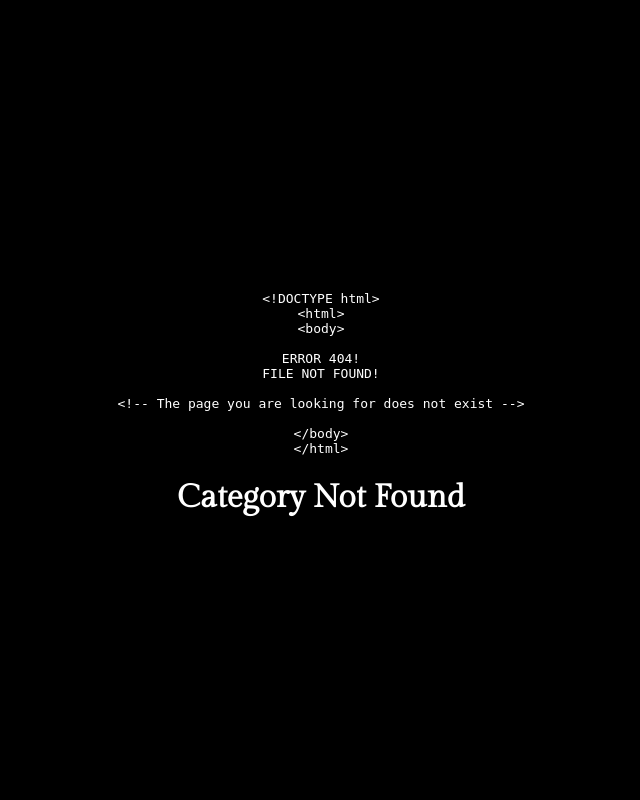
After one commit to Devesh369/django-blog, a Django app: template templates/404.html in a window 1280 px wide. The commit adds this page. Shown: the whole page, without its empty margins (319-959 px from the left). Run offline with Django 5.2, Linux system fonts and the light colour scheme; the template is opened without the code that fills it, so the values that code supplies are empty.

Commit message:
posts by cat

```diff
--- a/blog_main/urls.py
+++ b/blog_main/urls.py
@@ -15,12 +15,15 @@ Including another URLconf
     2. Add a URL to urlpatterns:  path('blog/', include('blog.urls'))
 """
 from django.contrib import admin
-from django.urls import path
+from django.urls import path , include
 from . import views
 from django.conf.urls.static import static
 from django.conf import settings
 
+handler404 = 'blog_main.views.page_not_found'
+
 urlpatterns = [
     path('admin/', admin.site.urls),
-    path('',views.home, name='home')
+    path('',views.home, name='home'),
+    path('category/', include('blogs.urls'))
 ]+ static(settings.MEDIA_URL, document_root=settings.MEDIA_ROOT)
--- /dev/null
+++ b/blogs/context_processors.py
@@ -0,0 +1,7 @@
+from .models import Category
+
+
+
+def get_categories(request):
+    categories= Category.objects.all()
+    return dict(categories=categories)
--- /dev/null
+++ b/blogs/urls.py
@@ -0,0 +1,8 @@
+from django.urls import path
+from . import views
+
+
+urlpatterns = [
+
+    path('<int:category_id>/', views.posts_by_category,name='posts_by_category')
+]
--- /dev/null
+++ b/templates/404.html
@@ -0,0 +1,69 @@
+<!DOCTYPE html>
+<html lang="en">
+<head>
+    <meta charset="UTF-8">
+    <title>404 - Page Not Found</title>
+
+    <style>
+        @import url('https://fonts.googleapis.com/css?family=Gilda+Display');
+
+      html, body {
+    height: 100%;
+    margin: 0;
+    background-color: black;
+    color: white;
+    font-family: 'Gilda Display', serif;
+}
+
+/* CENTER EVERYTHING */
+body {
+    display: flex;
+    justify-content: center;
+    align-items: center;
+}
+
+/* Remove absolute positioning */
+.error {
+    text-align: center;
+    animation: noise-3 1s linear infinite;
+}
+
+.wrap {
+    position: static;
+}
+
+.info {
+    position: static;
+    margin-top: 20px;
+}
+    </style>
+</head>
+
+<body>
+
+<div class="error">
+    <div class="wrap">
+        <div class="404">
+<pre><code>
+<span class="green">&lt;!DOCTYPE html&gt;</span>
+<span class="orange">&lt;html&gt;</span>
+<span class="orange">&lt;body&gt;</span>
+
+ERROR 404!
+FILE NOT FOUND!
+
+<span class="comment">&lt;!-- The page you are looking for does not exist --&gt;</span>
+
+<span class="orange">&lt;/body&gt;</span>
+<span class="orange">&lt;/html&gt;</span>
+</code></pre>
+        </div>
+    </div>
+
+    <div class="info">
+        <h1>Category Not Found</h1>
+    </div>
+</div>
+
+</body>
+</html>
```
Also changed, not shown: blog_main/settings.py (+5 -4 lines), blog_main/views.py (+17 -1 lines), blogs/views.py (+13 -2 lines), templates/base.html (added, +56 -0 lines), templates/home.html (+35 -76 lines), templates/posts_by_category.html (added, +46 -0 lines).
